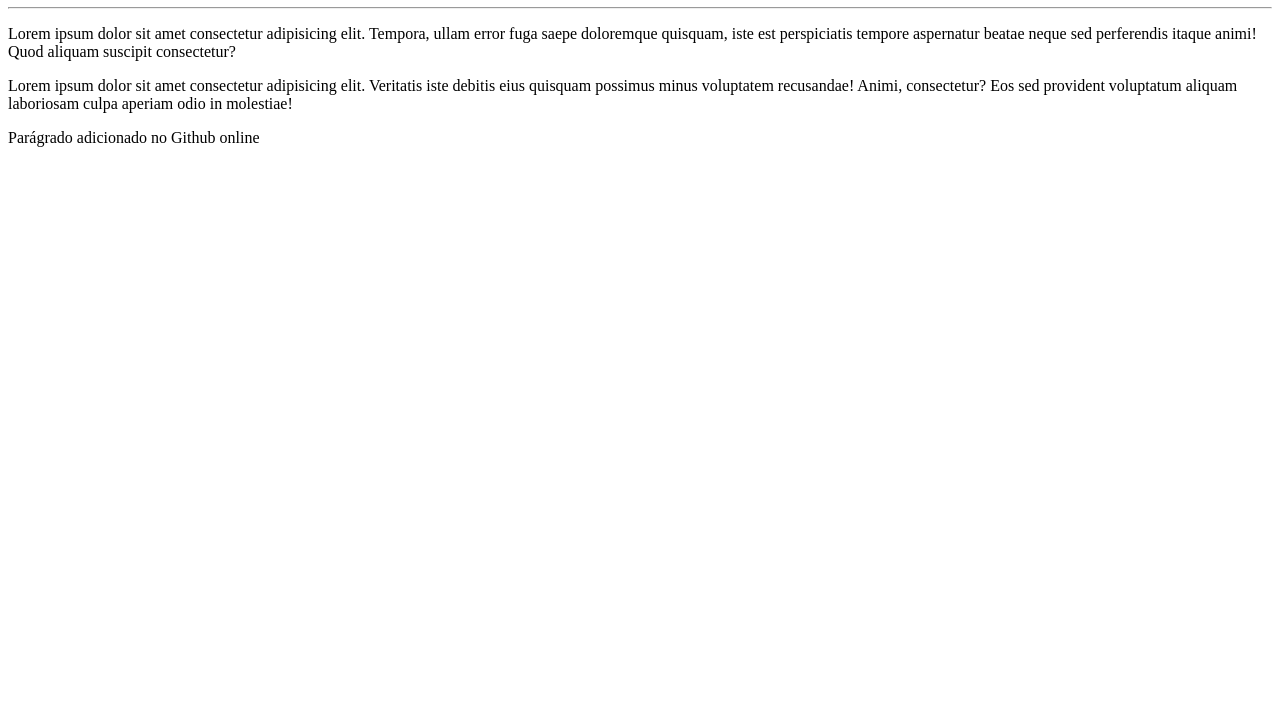
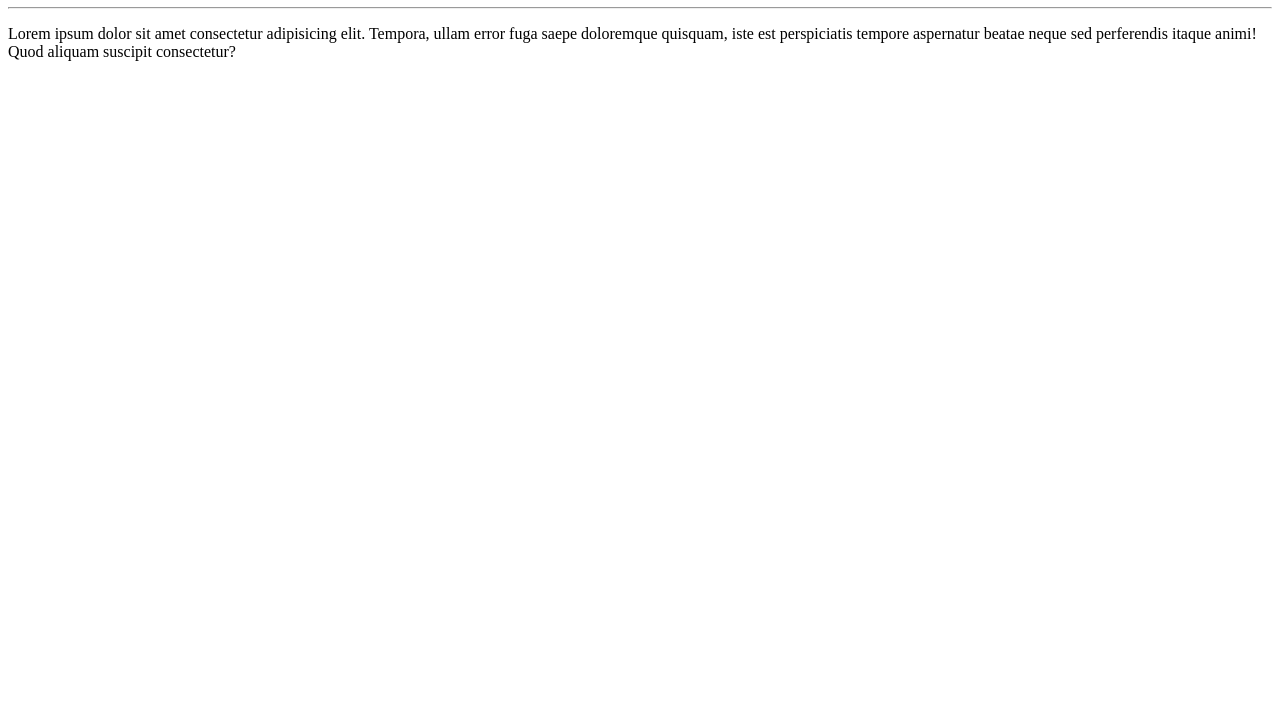
Before and after one commit to jonatasltaveira/Ola-Mundo, a plain HTML site: page site-exemplo/index.html in a window 1280 px wide. Shown: the part 73-800 px from the top of the page. Drawn offline with Linux system fonts and the light colour scheme.

Commit message:
Update index.html

```diff
--- a/site-exemplo/index.html
+++ b/site-exemplo/index.html
@@ -11,7 +11,6 @@
     <hr>
     <p>Lorem ipsum dolor sit amet consectetur adipisicing elit. Tempora, ullam error fuga saepe doloremque quisquam, iste est perspiciatis tempore aspernatur beatae neque sed perferendis itaque animi! Quod aliquam suscipit consectetur?</p>
 
-    <p>Lorem ipsum dolor sit amet consectetur adipisicing elit. Veritatis iste debitis eius quisquam possimus minus voluptatem recusandae! Animi, consectetur? Eos sed provident voluptatum aliquam laboriosam culpa aperiam odio in molestiae!</p>
-    <p>Parágrado adicionado no Github online</p>
+
 </body>
 </html>
```
